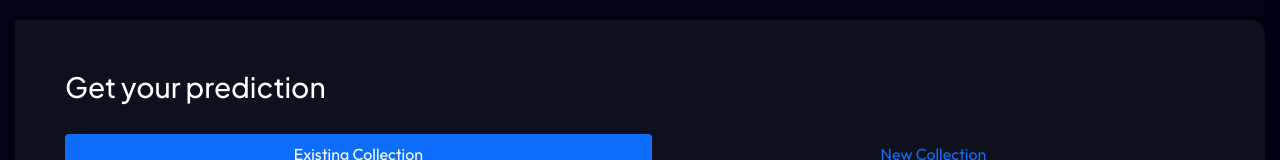
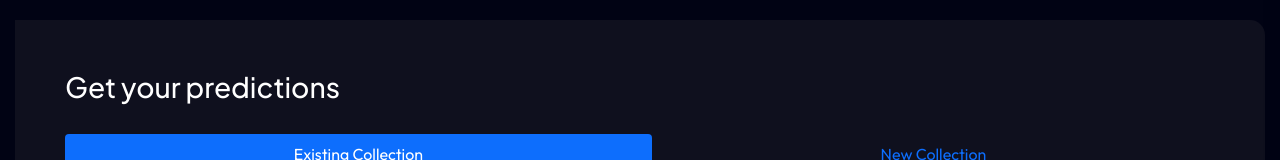
Before and after one commit to ThusithaHerath/nft-predictor-frontend, a React (Vite) app: page /predict in a window 1280 px wide. Shown: the part 570-730 px from the top of the page. Built offline with nearby package versions, Linux system fonts and the light colour scheme.

Commit message:
show locations on google map

```diff
--- a/src/component/predict/PredictArea.tsx
+++ b/src/component/predict/PredictArea.tsx
@@ -27,7 +27,7 @@ const PredictArea = () => {
             <div className="contact-form-wrap">
                <div className="row g-0">
                      <div className="contact-form">
-                        <h4 className="title">Get your prediction</h4>
+                        <h4 className="title">Get your predictions</h4>
                         <ContactForm2 setPredictionData={setPredictionData}/>
                      </div>
                      <div className="contact-form">
```
